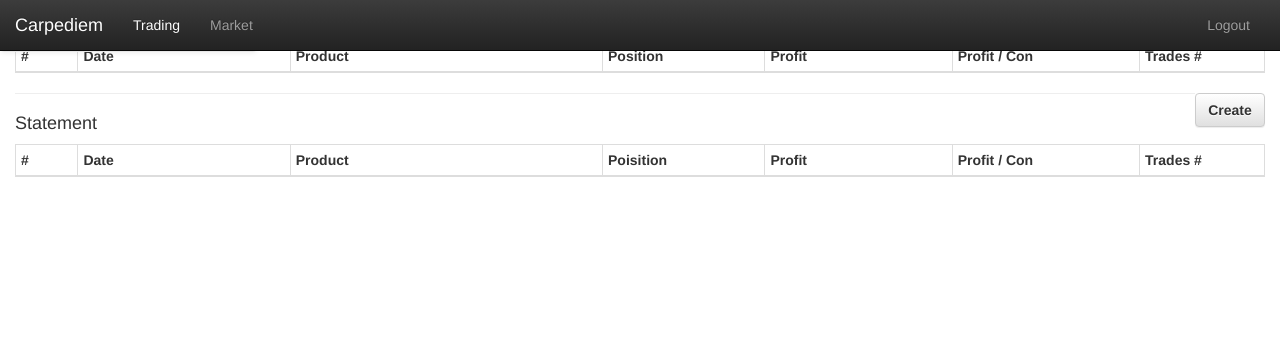
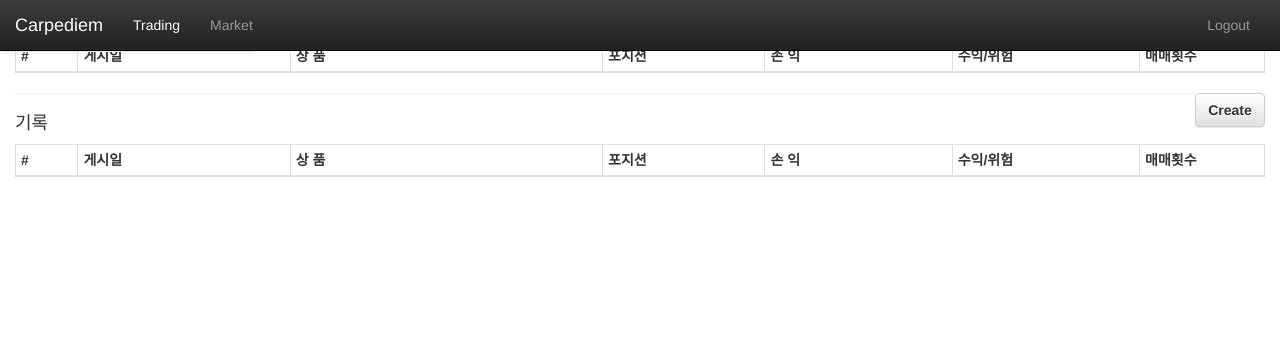
Before and after one commit to yosepchoi/carpediem, a Django app: page /trading/record in a window 1280 px wide. Shown: the top 351 px of the page. Run offline with Django 3.2, Linux system fonts and the light colour scheme; the visitor is signed in with stand-in values (Sample User, id 1); data that the repository does not hold is empty; some libraries are stand-ins or nearby versions.

Commit message:
자산 차트 변경

```diff
--- a/website/templates/trading/base_trading.html
+++ b/website/templates/trading/base_trading.html
@@ -16,8 +16,8 @@
         </div>
         <div class="collapse navbar-collapse" id="bs-sidebar-navbar-collapse-1">
             <ul class="nav navbar-nav navbutton" style="width:100%">
-                <li {% if request.path == "/trading/record" %}class="active"{%endif%}><a href="{% url 'record' %}">Records<span style="font-size:16px;" class="pull-right hidden-xs showopacity glyphicon glyphicon-list-alt"></span></a></li>
-                <li {% if request.path == "/trading/account" %}class="active"{%endif%}><a href="{% url 'account' %}">Account<span style="font-size:16px;" class="pull-right hidden-xs showopacity glyphicon glyphicon-usd"></span></a></li>
+                <li {% if request.path == "/trading/record" %}class="active"{%endif%}><a href="{% url 'record' %}">매매기록<span style="font-size:16px;" class="pull-right hidden-xs showopacity glyphicon glyphicon-list-alt"></span></a></li>
+                <li {% if request.path == "/trading/account" %}class="active"{%endif%}><a href="{% url 'account' %}">계좌관리<span style="font-size:16px;" class="pull-right hidden-xs showopacity glyphicon glyphicon-usd"></span></a></li>
             </ul>
         </div>
     </div>
--- a/website/templates/trading/record.html
+++ b/website/templates/trading/record.html
@@ -9,17 +9,17 @@
   <div class="container-fluid">
     <!-- ========= 여기부터 미결제 매매 =========== -->
     <div class="game">
-      <h4> In Progess </h4>
+      <h4> 진행중 </h4>
       <table class="table table-condensed table-bordered table-hover games">
           <thead>
             <tr>
               <th style='width:5%'>#</th>
-              <th style='width:17%'>Date</th>
-              <th style='width:25%'>Product</th>
-              <th style='width:13%'>Position</th>
-              <th style='width:15%'>Profit</th>
-              <th style='width:15%'>Profit / Con</th>
-              <th style='width:10%'>Trades #</th>
+              <th style='width:17%'>게시일</th>
+              <th style='width:25%'>상 품</th>
+              <th style='width:13%'>포지션</th>
+              <th style='width:15%'>손 익</th>
+              <th style='width:15%'>수익/위험</th>
+              <th style='width:10%'>매매횟수</th>
             </tr>
             <tbody>
               {% for game in open_game %}
@@ -37,8 +37,8 @@
                   color: {% if game.profit > 0 %}blue {% else %} red {% endif %}">
                   {{ game.profit | floatformat | intcomma }}</td>
                 <td style="width:15%;
-                  color: {% if game.profit > 0 %}blue {% else %} red {% endif %}">
-                  {{ game.profit_per_contract | floatformat | intcomma}}</td>
+                  color: {% if game.profit_to_risk > 0 %}blue {% else %} red {% endif %}">
+                  {{ game.profit_to_risk | floatformat}}</td>
                 <td style='width:10%'>{{ game.entry_set.count }}</td>
               </tr>
               {% endfor %}
@@ -73,17 +73,17 @@
     <hr>
     <!-- ========= 여기부터 매매결과 테이블 =========== -->
     <div class="trading-records">
-      <h4> Statement </h4>
+      <h4> 기록 </h4>
       <table class="table table-condensed table-bordered table-hover table-striped statement-table games">
           <thead>
               <tr>
                   <th style='width:5%'>#</th>
-                  <th style='width:17%'>Date</th>
-                  <th style='width:25%'>Product</th>
-                  <th style='width:13%'>Poisition</th>
-                  <th style='width:15%'>Profit</th>
-                  <th style='width:15%'>Profit / Con</th>
-                  <th style='width:10%'>Trades #</th>
+                  <th style='width:17%'>게시일</th>
+                  <th style='width:25%'>상 품</th>
+                  <th style='width:13%'>포지션</th>
+                  <th style='width:15%'>손 익</th>
+                  <th style='width:15%'>수익/위험</th>
+                  <th style='width:10%'>매매횟수</th>
               </tr>
           </thead>
           <tbody>
@@ -102,8 +102,8 @@
                   color: {% if game.profit > 0 %}blue {% else %} red {% endif %}">
                   {{ game.profit | floatformat | intcomma}}</td>
                 <td style="width:15%;
-                  color: {% if game.profit > 0 %}blue {% else %} red {% endif %}">
-                  {{ game.profit_per_contract | floatformat | intcomma }}</td>
+                  color: {% if game.profit_to_risk > 0 %}blue {% else %} red {% endif %}">
+                  {{ game.profit_to_risk | floatformat }}</td>
                 <td style='width:10%'>{{ game.entry_set.count }}</td>
               </tr>
             {% endfor %}
@@ -167,14 +167,14 @@
                   <th style='width:7%'>계약수</th>
                   <th style='width:16%'>손절가</th>
                   <th style='width:16%'>매매타입</th>
-                  <th style='width:15%'>비고</th>
+                  <th style='width:15%'>종목코드</th>
                   <th style='width:5%'></th>
                 </tr>
               </thead>
               <tbody>
                 <tr id='new-entry-row' hidden>
                   <td style='width:5%'></td>
-                  <td style='width:20%'><input type='datetime' class='form-control input-sm' name='entry_date' required onclick="$(this).val(setNow());$(this).val('hi')"></td>
+                  <td style='width:20%'><input type='datetime' class='form-control input-sm' name='entry_date' required onclick="$(this).val(setNow('today'))"></td>
                   <td style='width:16%'><input type='number' class='form-control input-sm' name='entry_price' step='any' required></td>
                   <td style='width:7%'><input type='number' class='form-control input-sm' name='contracts' min='1' required></td>
                   <td style='width:16%'><input type='number' class='form-control input-sm' name='loss_cut' step='any' required></td>
@@ -182,7 +182,8 @@
                       <option value='Trend Following'>Trend Following</option>
                       <option value='Even Money' selected>Even Money</option>
                   </select></td>
-                  <td style='width:15%'><input type='text' class='form-control input-sm' name='comment'></td>
+                  <td style='width:15%'><select class='form-control input-sm' name='code' id="code">
+                  </select></td>
                   <td style='width:5%'>
                     <button type="button" onclick='saveEntry()' class="btn btn-default btn-sm" id="new-entry-btn">
                      <span class="glyphicon glyphicon-ok" aria-hidden="true"></span></button>
@@ -223,7 +224,7 @@
                 <input type='number' class='form-control input-sm' name='exit_contracts'
                        min='1' style='width:20%' placeholder="contracts">
                 <input type='datetime' class='form-control input-sm' name='exit_date'
-                       onclick="$(this).val(setNow());" placeholder="exit date" style="width:25%">
+                       onclick="$(this).val(setNow('today'));" placeholder="exit date" style="width:25%">
                 <button type="button" onclick='saveExit()' class="btn btn-default btn-sm" id="new-entry-btn">
                  <span class="glyphicon glyphicon-ok" aria-hidden="true"></span></button>
                 <button type="button" onclick="$(this)[0].parentElement.hidden = true;" class="btn btn-default btn-sm" id="new-entry-btn">
--- a/website/trading/admin.py
+++ b/website/trading/admin.py
@@ -1,5 +1,5 @@
 from django.contrib import admin
-from .models import Product, Code, Entry, Game, Account, Exit
+from .models import Product, Code, Entry, Game, Account, Exit, Equity
 # Register your models here.
 
-admin.site.register([Product, Code, Entry, Game, Account, Exit])
+admin.site.register([Product, Code, Entry, Game, Account, Exit, Equity])
--- a/website/trading/views.py
+++ b/website/trading/views.py
@@ -1,5 +1,6 @@
 from collections import defaultdict
 import json
+from datetime import datetime
 
 from django.views.generic.base import TemplateView
 from django.views.generic.list import ListView
@@ -14,7 +15,7 @@ from django.core.exceptions import ObjectDoesNotExist
 from django.db.models import Sum
 
 from .models import Product, Entry, Exit, Game, EntryForm, GameForm, ExitForm\
-                    ,Account
+                    ,Account, Code, Equity
 
 
 decorators = [login_required, ensure_csrf_cookie]
@@ -23,44 +24,30 @@ decorators = [login_required, ensure_csrf_cookie]
 class Home(TemplateView):
     template_name = 'home.html'
 
-    def get(self, request, *args, **kwargs):
-        # ajax로 상품 기본 정보 전달
-        # 브라우저에서 localStroage.getItem("products") 로 받아서 쓸 수 있음
-        if request.is_ajax():
-            data = serializers.serialize("json", Product.objects.all())
-            markets = set(Product.objects.all().values_list("market", flat=True))
-            response = dict()
+    def get_context_data(self, **kwargs):
+        """ 차트 데이터 가공
+        변동성: |평가손익(오늘) - 평가손익(어제)|/(원금 + 손익) * 100
+        """
+        context = super().get_context_data(**kwargs)
+        # source data 가공하기
+        queryset= Equity.objects.all().order_by('date')
+        equity = defaultdict(list)
+        estim_y = 0 #변동성 계산용
+        for idx, item in enumerate(queryset):
+            date = datetime.combine(item.date, datetime.min.time()).timestamp()*1000 + idx
+            principal = float(item.principal)
+            profit = float(item.profit)
+            profit_estim = float(item.estimated_profit)
+            volatility = abs(profit_estim - estim_y)/(principal + profit) * 100
+            estim_y = profit_estim
 
-            for mkt in markets:
-                grp = serializers.serialize("json", Product.objects.filter(market=mkt))
-                response[mkt] = dict()
-                for product in json.loads(grp):
-                    response[mkt][product['pk']] = product['fields']
+            equity['principal'].append([date, principal])
+            equity['profit'].append([date, profit])
+            equity['profit_estim'].append([date, profit_estim])
+            equity['volatility'].append([date, volatility])
 
-            return JsonResponse(response)
-
-        # source data 가공하기
-        source = Exit.objects.all().values_list(\
-                'exit_date', 'profit', 'commission'
-               ).order_by('exit_date')
-        data = defaultdict(list)
-        profit = 0 #수익
-        commission = 0 #수수료
-        for idx, item in enumerate(source):
-            commission += float(item[2])
-            timestamp = item[0].timestamp()*1000 + idx
-
-            open = profit
-            close = profit+float(item[1])
-            high = max(open, close)
-            low = min(open, close)
-
-            data['profit'].append([timestamp, open, high, low, close])
-            data['volume'].append([timestamp, 1])
-            data['commission'].append([timestamp, commission])
-            profit += float(item[1])
-
-        return render(request, self.template_name, data )
+        context['equity'] = dict(equity)
+        return context
 
 @method_decorator(decorators, name='dispatch')
 class TradingView(ListView):
@@ -82,11 +69,17 @@ class TradingView(ListView):
     def get(self, request, *args, **kwargs):
         # modal 화면 ajax call
         if request.is_ajax():
-            game_id = request.GET.get('id')
-            context_data = self.get_game_detail_context(game_id)
-            return JsonResponse(context_data)
+            if request.GET.get('action') == 'init':
+                #data = serializers.serialize("json", Product.objects.all())
+                markets = list(Product.objects.all().values_list("name", flat=True))
+                return JsonResponse({'product_list':markets})
 
-        return  super(TradingView, self).get(request, *args, **kwargs)
+            else:
+                game_id = request.GET.get('id')
+                context_data = self.get_game_detail_context(game_id)
+                return JsonResponse(context_data)
+
+        return super(TradingView, self).get(request, *args, **kwargs)
 
     def post(self, request, *args, **kwargs):
         formtype = request.POST.get('form_type')
@@ -130,13 +123,14 @@ class TradingView(ListView):
                     pos = "smaller" if game.position else "greater"
                     msg = "Loss cut must be %s than entry price"%pos
 
-                elif game.entry_set.count() and \
-                     form.cleaned_data['entry_date'] < game.entry_set.order_by('-entry_date')[0].entry_date:
-                    msg = "Entry date must be newest"
+                #elif game.entry_set.count() and \
+                #     form.cleaned_data['entry_date'] < game.entry_set.order_by('-entry_date')[0].entry_date:
+                #    msg = "Entry date must be newest"
 
                 else:
                     entry = form.save(commit=False)
                     entry.game = Game.objects.get(pk=request.POST.get('game_id'))
+                    entry.code = Code.objects.get(code=request.POST.get('code'))
                     entry.save()
                     data = self.get_game_detail_context(entry.game.id)
                     return JsonResponse({'succeed': True, 'data': data})
@@ -252,10 +246,17 @@ class TradingView(ListView):
     def get_game_detail_context(self, game_id):
         """ game row 클릭시 열리는  modal 화면 context data"""
         game = Game.objects.filter(pk=game_id)
+        #codes = list(game[0].product.code_set.order_by('month').values_list('code', flat=True))
         entries = game[0].entry_set.all()
         exits = game[0].exit_set.all()
+        if game[0].product:
+            codes = list(game[0].product.code_set.order_by('month').values_list('code', flat=True))
+        else:
+            codes = []
+
         context = dict(
             info=game.values()[0],
+            codes = codes,
             entries=[entry for entry in entries.values()],
             exits=[ex for ex in exits.values()]
         )
@@ -271,17 +272,15 @@ class AccountView(ListView):
     model = Account
     template_name = 'trading/account.html'
     context_object_name = 'account'
-    paginate_by = 30
+    paginate_by = 15
     queryset = Account.objects.order_by('-date')
     #ordering = ['-id']
 
     def get_context_data(self, **kwargs):
         context = super().get_context_data(**kwargs)
-        profit_usd = Exit.objects.all().aggregate(Sum('profit'))['profit__sum']
         context['total'] = Account.objects.all().aggregate(
             krw=Sum('krw'),
-            usd=Sum('usd') + profit_usd,
+            usd=Sum('usd'),
             cash=Sum('cash')
         )
-        context['total']['profit_usd'] = float(profit_usd)
         return context
```
Also changed, not shown: website/market/post_manager.py (+9 -2 lines), website/market/views.py (+24 -1 lines), website/templates/home.html (+5 -5 lines), website/templates/trading/account.html (+16 -46 lines), website/trading/models.py (+74 -11 lines), website/trading/migrations/0005_product_is_favorite.py (added), website/trading/migrations/0006_auto_20170706_1311.py (added), website/trading/migrations/0007_equity_estimated_profit.py (added), website/trading/migrations/0008_auto_20170707_1005.py (added), website/trading/migrations/0009_auto_20170707_1010.py (added), website/trading/migrations/0010_delete_equity.py (added), website/trading/migrations/0011_equity.py (added), website/trading/migrations/0012_auto_20170709_1609.py (added), website/trading/migrations/0013_entry_done.py (added), 1 more files.
